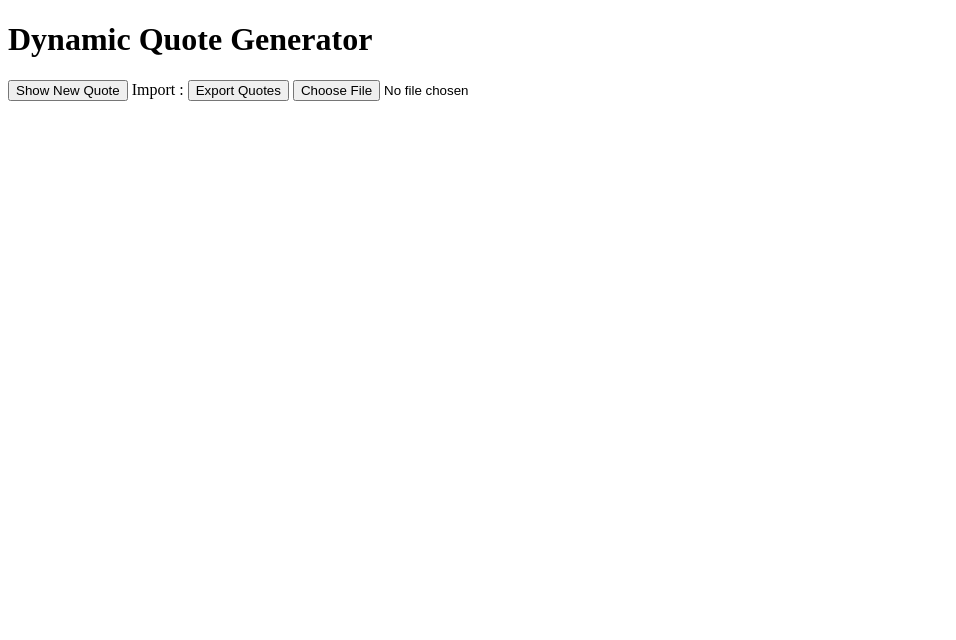
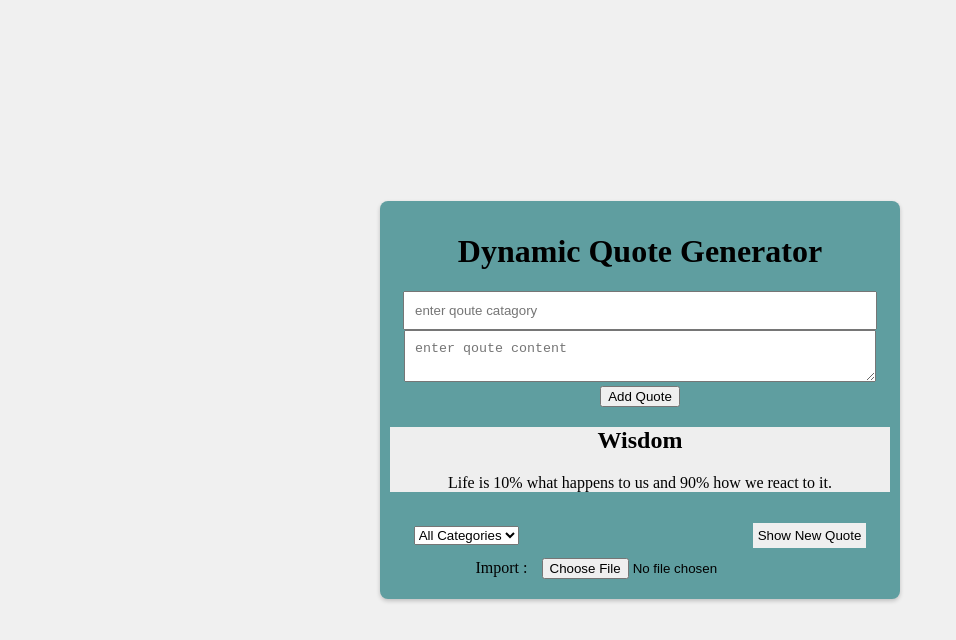
Before and after one commit to Legend373/alx_fe_javascript, a plain HTML site: page dom-manipulation/index.html in a window 1280 px wide. Both pictures are taken after a click on the button "Show New Quote". Shown: the whole page, without its empty margins (0-956 px from the left). Drawn offline with Linux system fonts and the light colour scheme; no server answers.

Commit message:
last cor

```diff
--- a/dom-manipulation/index.html
+++ b/dom-manipulation/index.html
@@ -4,21 +4,28 @@
     <meta charset="UTF-8" />
     <meta name="viewport" content="width=device-width, initial-scale=1.0" />
     <title>Dynamic Quote Generator</title>
+    <link rel="stylesheet" href="./style.css" />
   </head>
   <body>
+    <div class="container">
       <h1>Dynamic Quote Generator</h1>
+
       <div id="quoteDisplay"></div>
+      <select id="categoryFilter" onchange="filterQuotes()">
+        <option value="all">All Categories</option>
+        <!-- Dynamically populated categories -->
+      </select>
       <button id="newQuote">Show New Quote</button>
 
       <label for="importFile">Import :</label>
-    <button type="button" id="exportJson">Export Quotes</button>
       <input
         type="file"
         id="importFile"
         accept=".json"
         onchange="importFromJsonFile(event)"
       />
+    </div>
 
-    <script src="script.js"></script>
+    <script src="./script.js"></script>
   </body>
 </html>
--- a/dom-manipulation/script.js
+++ b/dom-manipulation/script.js
@@ -1,9 +1,117 @@
-const quotes = JSON.parse(localStorage.getItem("quotes")) || [
+
+document.addEventListener("DOMContentLoaded", function () {
+    const newQouteBtn = document.querySelector("#newQuote")
+
+    const quotes = [
         { text: "The only limit to our realization of tomorrow is our doubts of today.", category: "Motivation" },
         { text: "In the middle of every difficulty lies opportunity.", category: "Inspiration" },
         { text: "Life is 10% what happens to us and 90% how we react to it.", category: "Wisdom" }
     ];
+    const quote = {
+        category: "",
+        text: ""
+    }
+    function saveQuotes() {
+        localStorage.setItem("quotes", JSON.stringify(quotes))
 
+    }
+    function loadQuotes() {
+        const storedQuotes = localStorage.getItem("quotes");
+        if (storedQuotes) {
+            return quotes.push(...JSON.parse(storedQuotes))
+        }
+    }
+    function showRandomQuotes(quotes) {
+        const randomIndex = Math.floor(Math.random() * quotes.length);
+        const quote = quotes[randomIndex];
+
+        const quoteDisplay = document.querySelector("#quoteDisplay")
+        const qouteItem = document.createElement("div")
+        const catagory = document.createElement("h2");
+        const quoteElement = document.createElement("p")
+        catagory.textContent = quote.category;
+        quoteElement.textContent = quote.text;
+        qouteItem.appendChild(catagory)
+        qouteItem.appendChild(quoteElement)
+        quoteDisplay.append(qouteItem)
+
+    }
+    function createAddQuoteForm() {
+        const form = document.createElement("form")
+        form.innerHTML = `<input class="text" type="text" placeholder="enter qoute catagory"/>
+        <textarea class="text" type="text" placeholder="enter qoute content"></textarea>
+        <button type="submit">Add Quote</button>`
+
+
+        quoteDisplay.appendChild(form)
+        return form;
+    }
+    newQouteBtn.addEventListener("click", () => {
+        showRandomQuotes(quotes)
+
+
+
+    })
+    const form = createAddQuoteForm()
+
+    form.addEventListener("submit", (event) => {
+        event.preventDefault();
+
+        quote.category = event.target.querySelector(".text").value.trim();
+        quote.text = event.target.querySelector("textarea").value.trim();
+        console.log(quote)
+        quotes.push(quote)
+        console.log(quotes)
+        document.querySelector(" form input").value = "";
+        document.querySelector(" form textarea").value = "";
+        saveQuotes(quotes)
+        populateCategories()
+
+
+
+
+    })
+    function importFromJsonFile(event) {
+        const fileReader = new FileReader();
+        fileReader.onload = function (event) {
+            const importedQuotes = JSON.parse(event.target.result);
+            quotes.push(...importedQuotes);
+            saveQuotes();
+            alert('Quotes imported successfully!');
+        };
+        fileReader.readAsText(event.target.files[0]);
+    }
+
+    function populateCategories() {
+
+
+
+        const categories = new Set();
+
+        // Extract unique categories from the quotes array
+        quotes.forEach(quote => {
+            if (quote.category) {
+                categories.add(quote.category);
+            }
+        });
+        categories.forEach(category => {
+            const option = document.createElement("option");
+            const categoryFilter = document.querySelector('#categoryFilter');
+            option.value = category;
+            option.textContent = category;
+            categoryFilter.appendChild(option);
+            categoryFilter.addEventListener('change', filterQuotes);
+        });
+
+
+
+    }
+    function filterQuotes() {
+        const categoryFilter = document.querySelector('#categoryFilter');
+        const selectedCategory = categoryFilter.value;
+        const filteredQuotes = quotes.filter(quote => quote.category === selectedCategory);
+        showRandomQuotes(filteredQuotes);
+    }
     async function fetchQuotesFromServer() {
         try {
             const response = await fetch("https://jsonplaceholder.typicode.com/posts?_limit=5");
@@ -64,20 +172,9 @@ function showNotification(message) {
         setTimeout(() => notification.remove(), 3000);
     }
 
-function showRandomQuote() {
-    const filteredQuotes = getFilteredQuotes();
-    if (filteredQuotes.length === 0) {
-        document.getElementById("quoteDisplay").innerHTML = "<p>No quotes available for this category.</p>";
-        return;
-    }
-    const randomIndex = Math.floor(Math.random() * filteredQuotes.length);
-    document.getElementById("quoteDisplay").innerHTML = `<p><strong>${filteredQuotes[randomIndex].category}:</strong> "${filteredQuotes[randomIndex].text}"</p>`;
-}
+    populateCategories();
+    fetchQuotesFromServer();
+    postQuoteToServer();
+    syncQuotes()
 
-document.getElementById("newQuote").addEventListener("click", showRandomQuote);
-
-setInterval(fetchQuotesFromServer, 60000);
-
-fetchQuotesFromServer();
-showRandomQuote();
-createAddQuoteForm();
+})
--- /dev/null
+++ b/dom-manipulation/style.css
@@ -0,0 +1,34 @@
+body {
+  margin: 0;
+  display: flex;
+  align-items: center;
+  justify-content: center;
+  height: 100vh;
+  background-color: #f0f0f0;
+}
+.container {
+  width: 100%;
+  max-width: 500px;
+  text-align: center;
+  background-color: cadetblue;
+  padding: 10px;
+  border-radius: 8px;
+  box-shadow: 0 2px 4px rgba(0, 0, 0, 0.2);
+}
+#newQuote {
+  border: none;
+  border-radius: 10px solid black;
+  margin-top: 15px;
+  padding: 5px;
+  margin-left: 230px;
+}
+#quoteDisplay div {
+  background-color: #eeeeee;
+}
+form .text {
+  width: 450px;
+  padding: 10px;
+}
+#importFile {
+  padding: 10px;
+}
```
Lines whose indentation alone changed are shown as unchanged.
